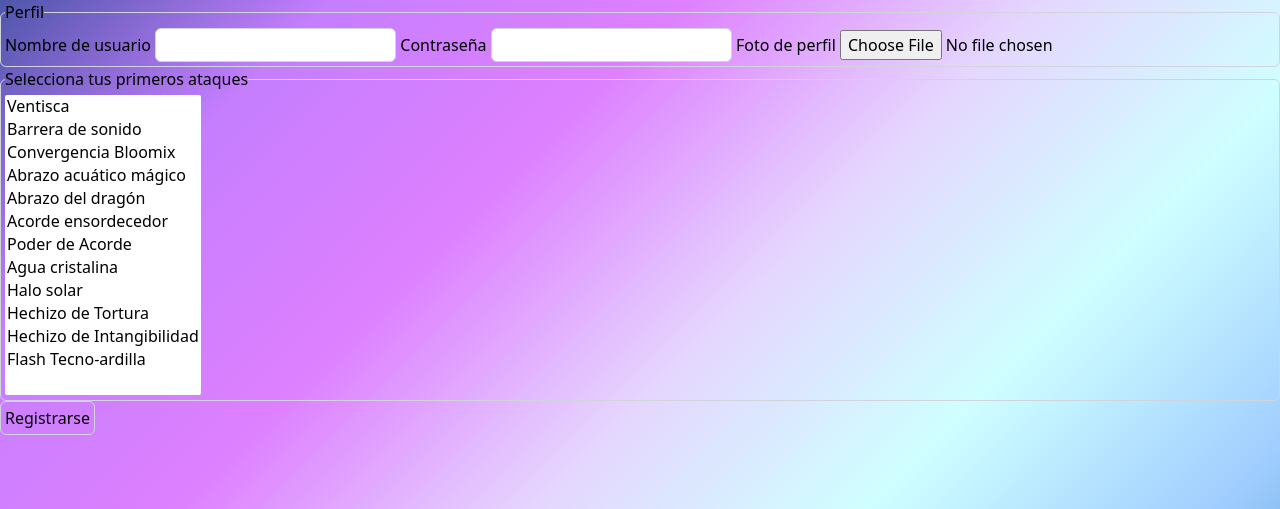
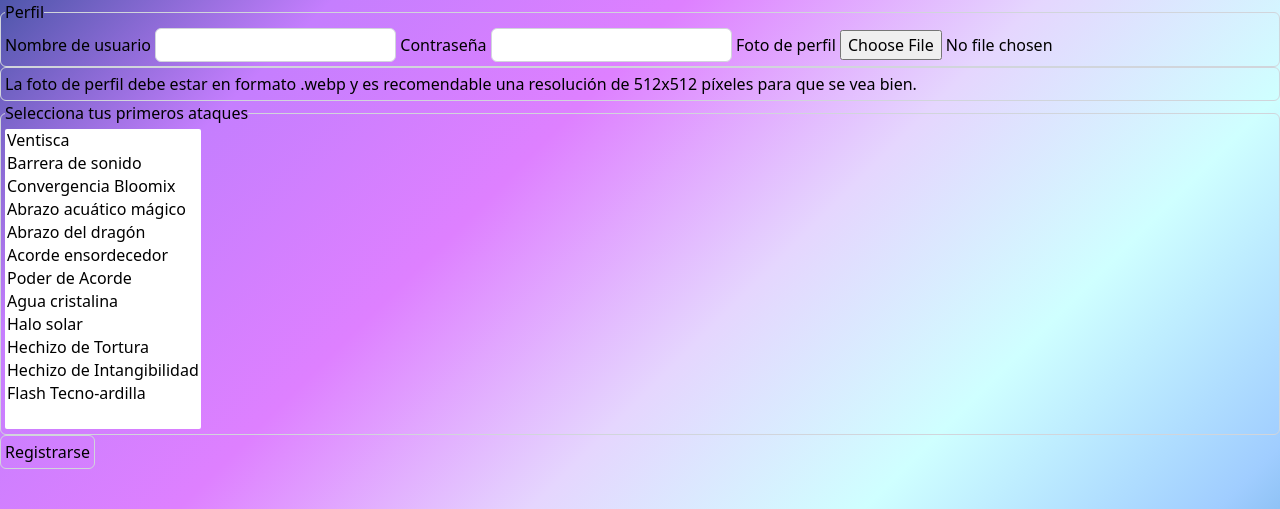
Before and after one commit to Kingomac/alfea-online, a Flask app: template app/usuarios/templates/registro.html in a window 1280 px wide. Shown: the top 509 px of the page. Run offline with Flask 3, Linux system fonts and the light colour scheme; the template is opened without the code that fills it: values that come from a table or form of the project are taken from there, others are empty; style sheets or scripts are compiled from the project's sources; parts of the project's set-up code (start-up, migrations or seed data) failed here and were passed over; some libraries are stand-ins or nearby versions.

Commit message:
Subir fotos en registro

```diff
--- a/app/usuarios/RegistroForm.py
+++ b/app/usuarios/RegistroForm.py
@@ -30,7 +30,7 @@ class RegistroForm(FlaskForm):
     nombre = StringField('Nombre de usuario', validators=[DataRequired()])
     password = PasswordField('Contraseña', validators=[DataRequired()])
     foto_perfil = FileField('Foto de perfil', validators=[
-                            FileAllowed(['jpg', 'png', 'jpeg'])])
+                            FileAllowed(['webp'], "Solo imágenes webp")])
     ataques = SelectMultipleField(
         'Ataques', choices=ataques_csv.get_choices_iniciales(), validators=[DataRequired(), ComprobarAtaques()])
     submit = SubmitField('Registrarse')
--- a/app/usuarios/routes.py
+++ b/app/usuarios/routes.py
@@ -1,5 +1,4 @@
-from flask import Blueprint
-
+from flask import Blueprint, request
 from util import decode_hgetall
 from .RegistroForm import RegistroForm
 from .InicioSesionForm import InicioSesionForm
@@ -26,6 +25,8 @@ def registro():
         redis_db.sadd(f'ataques:{usuario.nombre}', *form.ataques.data)
         redis_db.sadd(f'ataques_equipados:{
                       usuario.nombre}', *form.ataques.data)
+        form.foto_perfil.data.save(
+            'static/img/fotos_perfil/' + form.nombre.data + '.webp')
         return redirect(url_for('usuarios.index'))
     return render_template('registro.html', form=form)
 
--- a/app/usuarios/templates/registro.html
+++ b/app/usuarios/templates/registro.html
@@ -13,13 +13,17 @@
         {% endfor %}
     </ul>
     {% endif %}
-    <form method="POST" action="/registro">
+    <form method="POST" action="/registro" enctype="multipart/form-data">
         {{ form.hidden_tag() }}
         <fieldset>
             <legend>Perfil</legend>
             {{ form.nombre.label }} {{ form.nombre }}
             {{ form.password.label }} {{ form.password }}
             {{ form.foto_perfil.label }} {{ form.foto_perfil }}
+        </fieldset>
+        <fieldset>
+            La foto de perfil debe estar en formato .webp y es recomendable una resolución de 512x512 píxeles para que
+            se vea bien.
         </fieldset>
         <fieldset>
             <legend>Selecciona tus primeros ataques</legend>
```
Also changed, not shown: static/img/fotos_perfil/kiko.webp (added).
